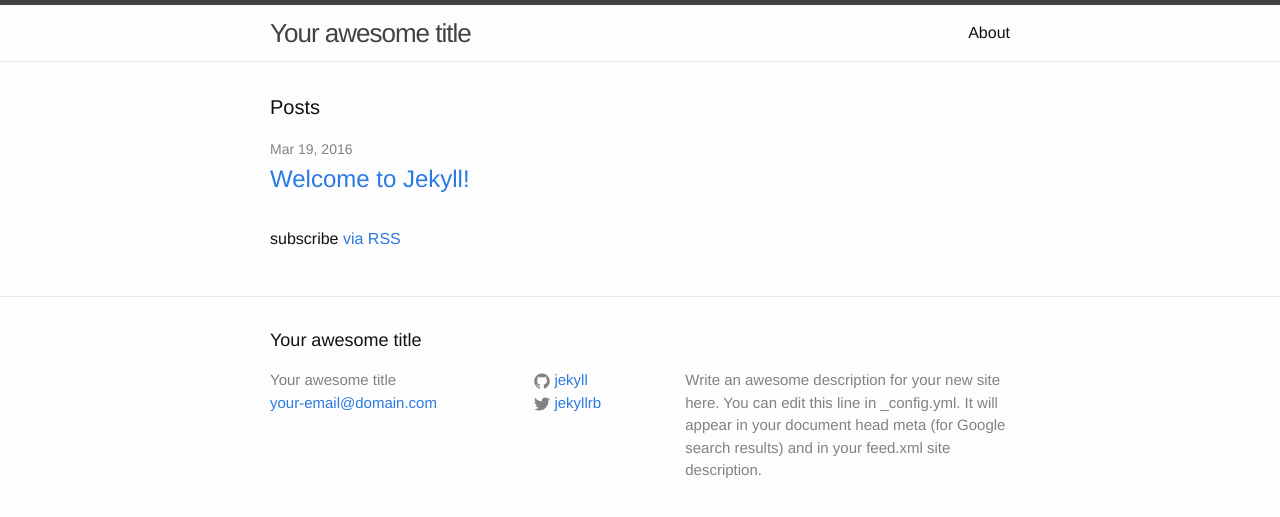
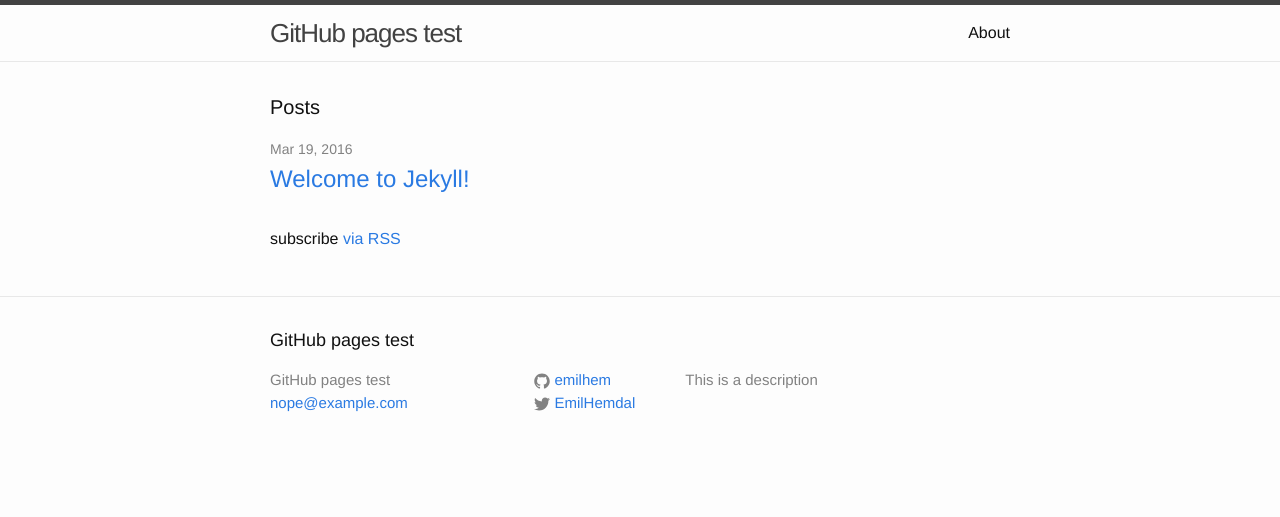
Before and after one commit to emilhem/gh-pages-testing, a Jekyll site: the page built from index.html, in a window 1280 px wide. Shown: the top 517 px of the page. Built offline with Jekyll 4.4.1, drawn with Linux system fonts in a browser that asks for light colours.

Commit message:
Configuration of Jakyll

```diff
--- a/_config.yml
+++ b/_config.yml
@@ -6,16 +6,14 @@
 # 'jekyll serve'. If you change this file, please restart the server process.
 
 # Site settings
-title: Your awesome title
-email: your-email@domain.com
+title: GitHub pages test
+email: nope@example.com
 description: > # this means to ignore newlines until "baseurl:"
-  Write an awesome description for your new site here. You can edit this
-  line in _config.yml. It will appear in your document head meta (for
-  Google search results) and in your feed.xml site description.
+  This is a description
 baseurl: "" # the subpath of your site, e.g. /blog
-url: "http://yourdomain.com" # the base hostname & protocol for your site
-twitter_username: jekyllrb
-github_username:  jekyll
+url: "http://ghtest.hemdal.se" # the base hostname & protocol for your site
+twitter_username: EmilHemdal
+github_username:  emilhem
 
 # Build settings
 markdown: kramdown
--- a/_includes/footer.html
+++ b/_includes/footer.html
@@ -8,7 +8,9 @@
       <div class="footer-col footer-col-1">
         <ul class="contact-list">
           <li>{{ site.title }}</li>
+          {% if site.email %}
           <li><a href="mailto:{{ site.email }}">{{ site.email }}</a></li>
+          {% endif %}
         </ul>
       </div>
 
```
